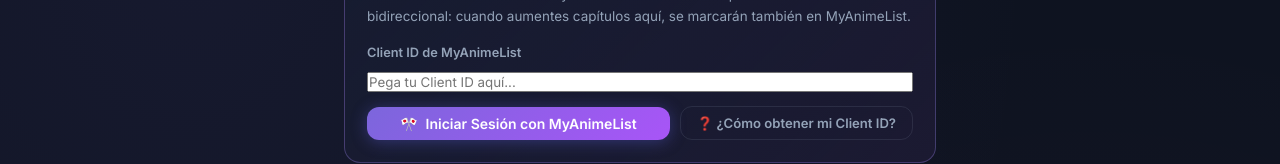
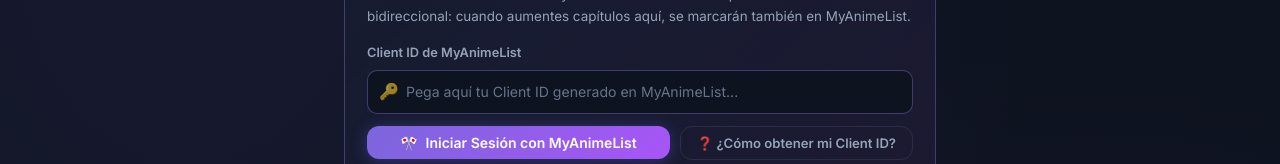
Before and after one commit to Crhis07/animetracking-app, a Next.js app: page /settings in a window 1280 px wide. Shown: the part 287-451 px from the top of the page. Built offline with nearby package versions, Linux system fonts and the light colour scheme; no server answers.

Commit message:
style: estilizar casilla de Client ID con tema oscuro, borde lavanda e icono de llave

```diff
--- a/src/app/globals.css
+++ b/src/app/globals.css
@@ -528,6 +528,29 @@
   border-color: var(--accent);
   box-shadow: 0 0 0 3px var(--accent-glow);
   background: var(--bg-card-hover);
+}
+
+.input {
+  width: 100%;
+  padding: 10px 14px;
+  background: var(--bg-card);
+  border: 1px solid rgba(167, 139, 250, 0.25);
+  border-radius: var(--r-md);
+  color: var(--text-primary);
+  font-size: 0.9rem;
+  transition: all var(--t-normal) var(--ease-out);
+  outline: none;
+}
+
+.input::placeholder {
+  color: var(--text-muted);
+}
+
+.input:focus {
+  border-color: #a78bfa;
+  box-shadow: 0 0 0 3px rgba(167, 139, 250, 0.22);
+  background: var(--bg-card-hover);
+  color: #fff;
 }
 
 /* ═══════════════════════════════════════════
--- a/src/app/settings/page.tsx
+++ b/src/app/settings/page.tsx
@@ -240,17 +240,31 @@
             <div>
               <form onSubmit={handleStartOAuth} style={{ display: 'flex', flexDirection: 'column', gap: 12 }}>
                 <div>
-                  <label style={{ fontSize: '0.8rem', fontWeight: 600, color: 'var(--text-secondary)', display: 'block', marginBottom: 5 }}>
+                  <label style={{ fontSize: '0.8rem', fontWeight: 600, color: 'var(--text-secondary)', display: 'block', marginBottom: 6 }}>
                     Client ID de MyAnimeList
                   </label>
+                  <div style={{ position: 'relative' }}>
                     <input
                       type="text"
                       className="input"
-                    placeholder="Pega tu Client ID aquí..."
+                      placeholder="Pega aquí tu Client ID generado en MyAnimeList..."
                       value={clientIdInput}
                       onChange={(e) => setClientIdInput(e.target.value)}
-                    style={{ width: '100%' }}
+                      style={{
+                        width: '100%',
+                        paddingLeft: 38,
+                        background: 'rgba(14, 19, 32, 0.95)',
+                        border: '1.5px solid rgba(167, 139, 250, 0.35)',
+                        borderRadius: 10,
+                        color: '#f1f5f9',
+                        fontSize: '0.88rem',
+                        height: 44,
+                      }}
                     />
+                    <span style={{ position: 'absolute', left: 12, top: '50%', transform: 'translateY(-50%)', opacity: 0.6, fontSize: '1rem', pointerEvents: 'none' }}>
+                      🔑
+                    </span>
+                  </div>
                 </div>
 
                 <div style={{ display: 'flex', gap: 10, flexWrap: 'wrap', alignItems: 'center' }}>
```
Lines whose indentation alone changed are shown as unchanged.
